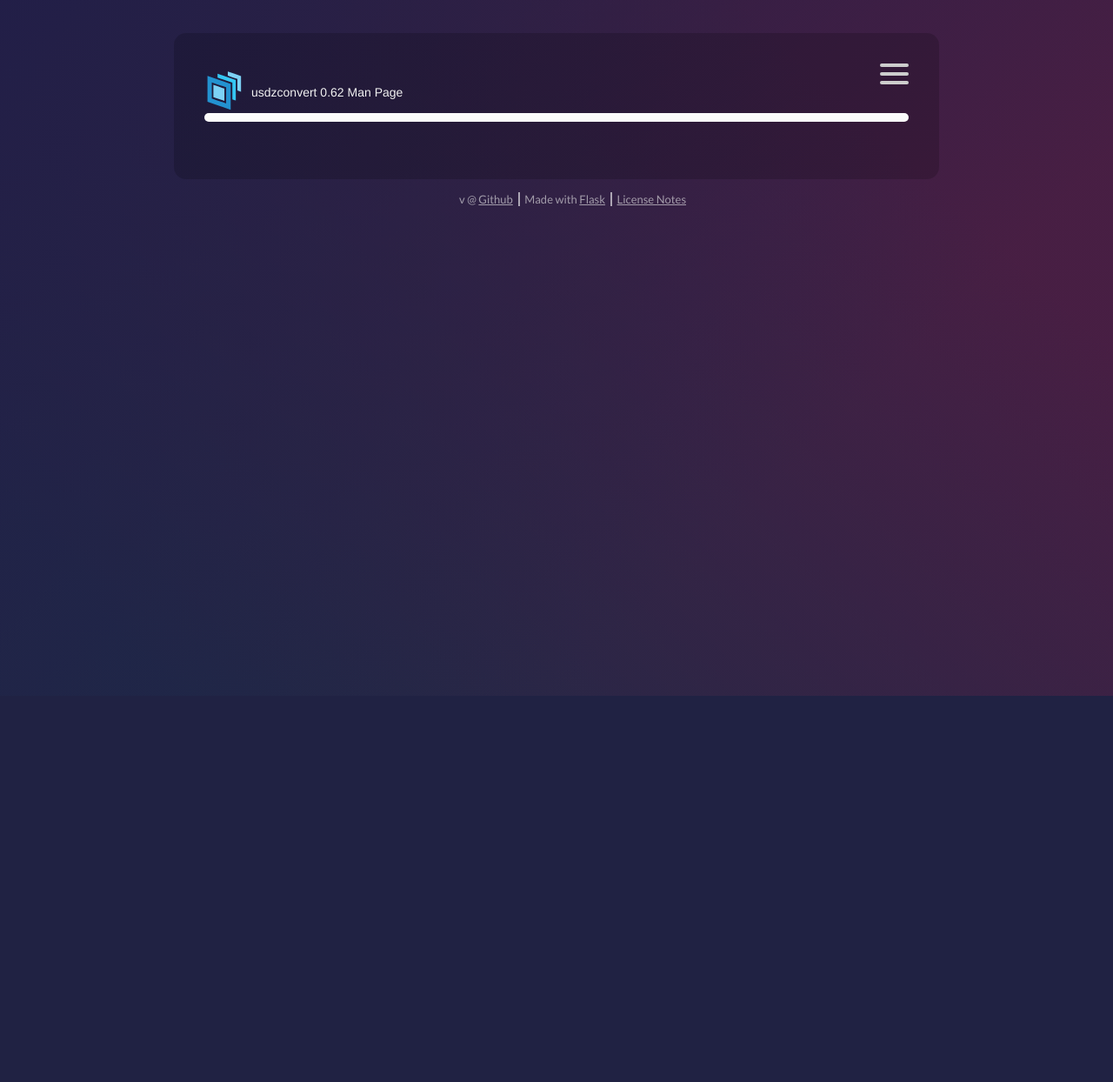
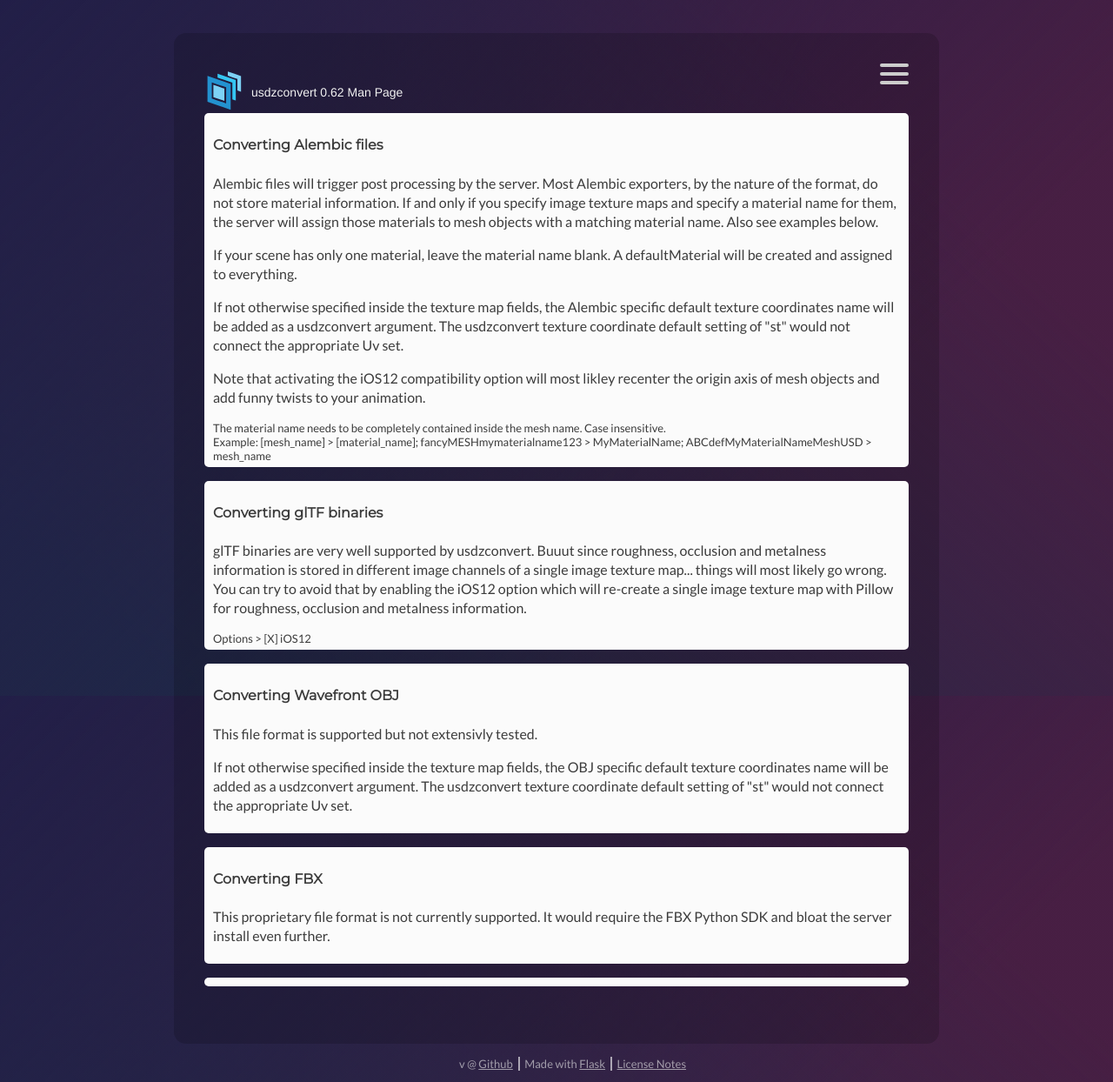
Before and after one commit to tappi287/usdzconvert_webui, a Python web app: template usdz_webui/templates/usdman.html.j2 in a window 1280 px wide. Shown: the whole page at 87% size. Before the commit the page ends 800 px from the top, so only its background shows below. Run offline with Jinja, Linux system fonts and the light colour scheme; the template is opened without the code that fills it, so the values that code supplies are empty.

Commit message:
update version; abc post process matching materials with regex;fix channels field disabled for auto-detected texture map types;update html man page

```diff
--- a/nsi/usdz_webui.cfg
+++ b/nsi/usdz_webui.cfg
@@ -62,6 +62,8 @@ files=usd_man/ > $INSTDIR\\pkgs
     usdz_webui/static > $INSTDIR\\pkgs\\usdz_webui
     usdz_webui/templates > $INSTDIR\\pkgs\\usdz_webui
     package.json > $INSTDIR\\pkgs
+    converter/run_usdview.cmd > $INSTDIR\\converter
+    converter/run_usd.py > $INSTDIR\\converter
     converter/usdzconvert > $INSTDIR\\converter
     converter/USD/bin > $INSTDIR\\converter\\USD
     converter/USD/deps > $INSTDIR\\converter\\USD
--- a/package.json
+++ b/package.json
@@ -1,6 +1,6 @@
 {
   "name": "usdzconvert_webui",
-  "version": "0.9.0",
+  "version": "0.9.1",
   "description": "Web interface to convert 3d content to usdz format",
   "main": "app.py",
   "dependencies": {},
--- a/usdz_webui/static/js/dragdropupload.js
+++ b/usdz_webui/static/js/dragdropupload.js
@@ -189,7 +189,9 @@ function dragDropUpload (uploadAllowedMapExt, uploadAllowedSceneExt, textureMapD
       if (mapTypeSelect != null && mapTypeDescSpan != null && channelSelect != null) {
         mapTypeSelect.value = guessMapTypeByFileName(file.name)
         mapTypeDescSpan.innerHTML = textureTypesDict[mapTypeSelect.value].desc
-        channelSelect.setAttribute('disabled', 'disabled')
+        if (!textureTypesDict[mapTypeSelect.value].channel_available) {
+          channelSelect.setAttribute('disabled', 'disabled')
+        }
         updateMapTypeDesc(mapTypeSelect, mapTypeDescSpan, channelSelect)
       }
 
--- a/usdz_webui/templates/usdman.html.j2
+++ b/usdz_webui/templates/usdman.html.j2
@@ -15,6 +15,52 @@
 {% block content %}
     <div class="montform">
         <div class="file">
+            <h4>Converting Alembic files</h4>
+            <p>
+            Alembic files will trigger post processing by the server. Most Alembic exporters, by the nature of the format, do
+            not store material information.
+            If and only if you specify image texture maps and specify a material name for
+            them, the server will assign those materials to mesh objects with a matching material name. Also see examples below.
+            </p>
+            <p>If your scene has only one material, leave the material name blank. A defaultMaterial will be created and assigned to everything.</p>
+            <p>
+            If not otherwise specified inside the texture map fields,
+            the Alembic specific default texture coordinates name will be added as a usdzconvert argument.
+            The usdzconvert texture coordinate default setting of "st" would not connect the appropriate Uv set.
+            </p>
+            <p>Note that activating the iOS12 compatibility option will most likley recenter the origin axis of mesh objects
+            and add funny twists to your animation.</p>
+            <span class="description">The material name needs to be completely contained inside the mesh name. Case insensitive.<br />
+            Example: [mesh_name] > [material_name]; fancyMESHmymaterialname123 > MyMaterialName;
+            ABCdefMyMaterialNameMeshUSD > mesh_name</span>
+        </div>
+        <div class="file">
+            <h4>Converting glTF binaries</h4>
+            <p>
+            glTF binaries are very well supported by usdzconvert. Buuut since roughness, occlusion and metalness information is stored in different
+            image channels of a single image texture map... things will most likely go wrong. You can try to avoid that by enabling
+            the iOS12 option which will re-create a single image texture map with Pillow for roughness, occlusion and metalness information.
+            </p>
+            <span class="description">Options > [X] iOS12</span>
+        </div>
+        <div class="file">
+            <h4>Converting Wavefront OBJ</h4>
+            <p>
+            This file format is supported but not extensivly tested.
+            </p>
+            <p>
+            If not otherwise specified inside the texture map fields,
+            the OBJ specific default texture coordinates name will be added as a usdzconvert argument.
+            The usdzconvert texture coordinate default setting of "st" would not connect the appropriate Uv set.
+            </p>
+        </div>
+        <div class="file">
+            <h4>Converting FBX</h4>
+            <p>
+            This proprietary file format is not currently supported. It would require the FBX Python SDK and bloat the server install even further.
+            </p>
+        </div>
+        <div class="file">
             <pre>{{ usd_manual|e }}</pre>
         </div>
     </div>
```
Also changed, not shown: build.py (+5 -2 lines), proc/post_process_abc.py (+48 -38 lines).
